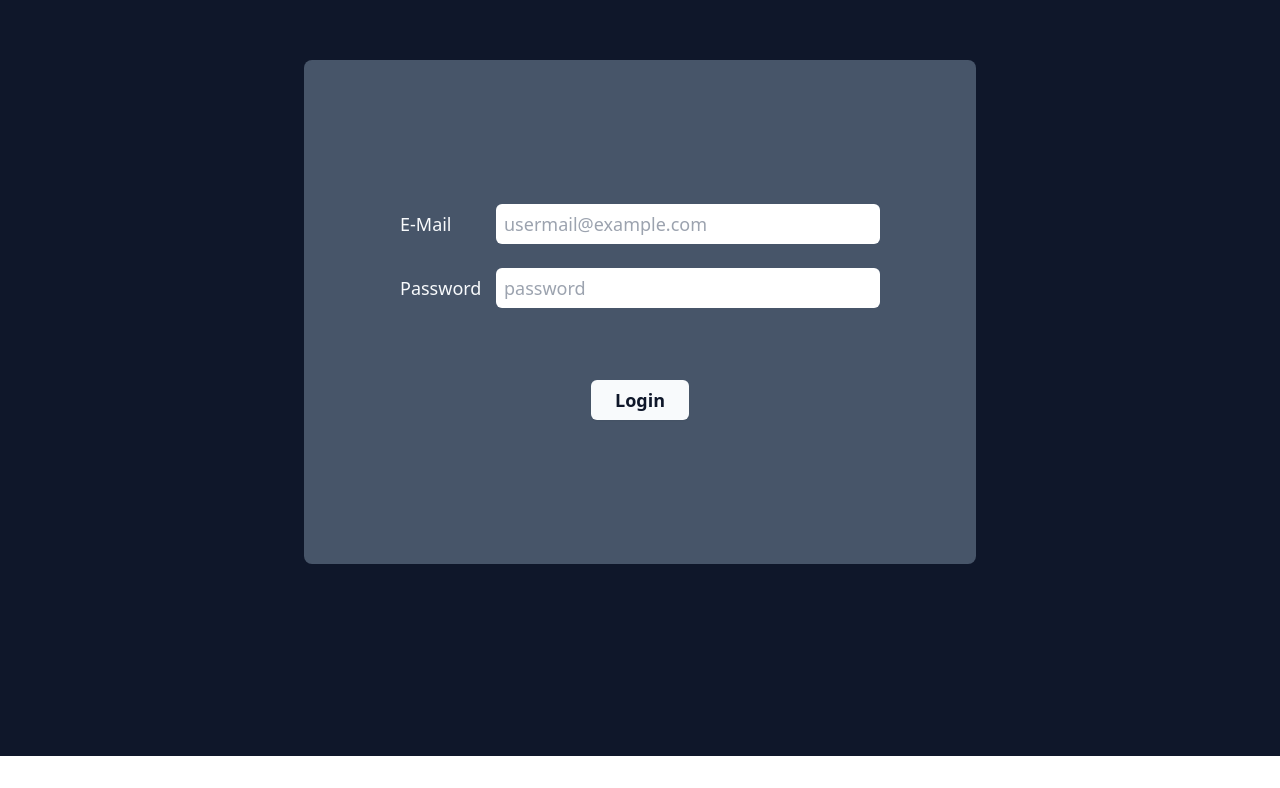
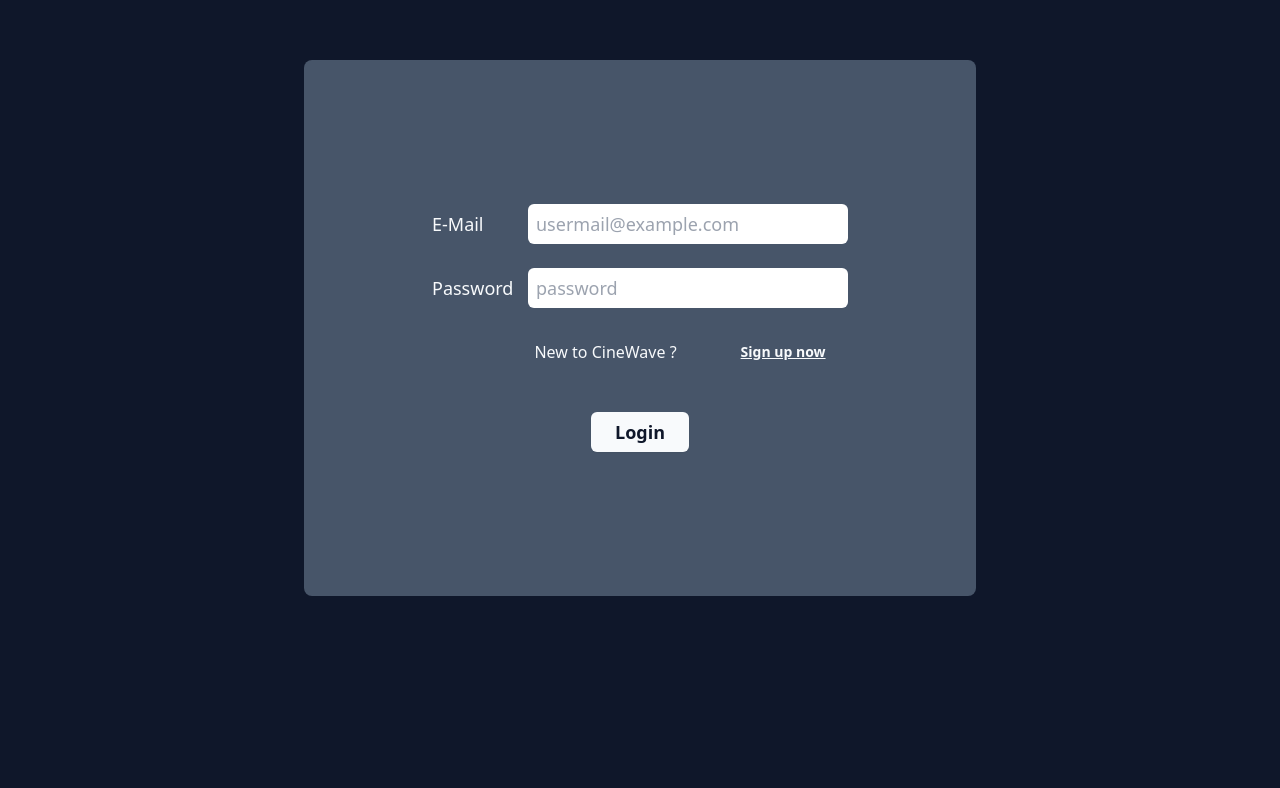
Before and after one commit to ucangun/CineWave_Movie_App, a React (Create React App) app: page /login in a window 1280 px wide. Shown: the part 132-920 px from the top of the page. Before the commit the page ends 888 px from the top, so only its background shows below. Built offline with nearby package versions, Linux system fonts and the light colour scheme.

Commit message:
"Updated Button component with new styles, added secondary and thin types, and refactored LoginForm and Home components to use new Button types."

```diff
--- a/src/components/Button.jsx
+++ b/src/components/Button.jsx
@@ -3,12 +3,15 @@ import { Link } from "react-router-dom";
 
 const Button = ({ children, to, type }) => {
   const base =
-    "rounded-md bg-slate-50 px-4 py-3 text-lg font-semibold text-slate-900 shadow-sm hover:bg-slate-50";
+    "rounded-md bg-slate-50 px-4 py-3 text-lg font-semibold text-slate-900 shadow-sm hover:bg-slate-50  ";
 
   const styles = {
     primary: base,
     small:
       "rounded-md bg-slate-50 px-6 py-1.5 text-lg font-semibold text-slate-900 shadow-sm hover:bg-slate-50",
+
+    secondary: "text-lg font-semibold underline  text-slate-50",
+    thin: "text-sm font-semibold underline text-slate-50",
   };
 
   if (to) {
--- a/src/components/LoginForm.jsx
+++ b/src/components/LoginForm.jsx
@@ -18,7 +18,7 @@ const LoginForm = () => {
   ];
 
   return (
-    <div className="py-48 px-8">
+    <div className="py-36 sm:py-48 px-8">
       <div className="mx-auto max-w-2xl py-20 sm:py-36 bg-slate-600 flex flex-col items-center justify-center rounded-lg">
         {loginForm.map((field) => (
           <div
@@ -36,7 +36,13 @@ const LoginForm = () => {
             />
           </div>
         ))}
-        <div className="mt-12 ">
+
+        <div className="flex items-center gap-16 mt-2 sm:ml-20">
+          <p>New to CineWave ?</p>
+          <Button type="thin">Sign up now</Button>
+        </div>
+
+        <div className="mt-8 sm:mt-12 ">
           <Button type="small">Login</Button>
         </div>
       </div>
--- a/src/index.css
+++ b/src/index.css
@@ -8,7 +8,7 @@
   }
 
   .input {
-    @apply w-72 sm:w-96 rounded-md border-none focus:outline-none focus:ring focus:ring-slate-500 text-slate-900 text-lg px-2 py-1.5;
+    @apply w-72 sm:w-80 rounded-md border-none focus:outline-none focus:ring focus:ring-slate-500 text-slate-900 text-lg px-2 py-1.5;
   }
 
   .label {
--- a/src/pages/Home.jsx
+++ b/src/pages/Home.jsx
@@ -13,12 +13,9 @@ export default function Home() {
           <img alt="" src={Logo} className="h-[8rem] w-auto" />
         </Link>
 
-        <Link
-          to="/login"
-          className="text-md font-semibold underline  text-slate-50"
-        >
+        <Button to="/login" type="secondary">
           Log in <span aria-hidden="true">&rarr;</span>
-        </Link>
+        </Button>
       </nav>
 
       <div className="px-8">
```
